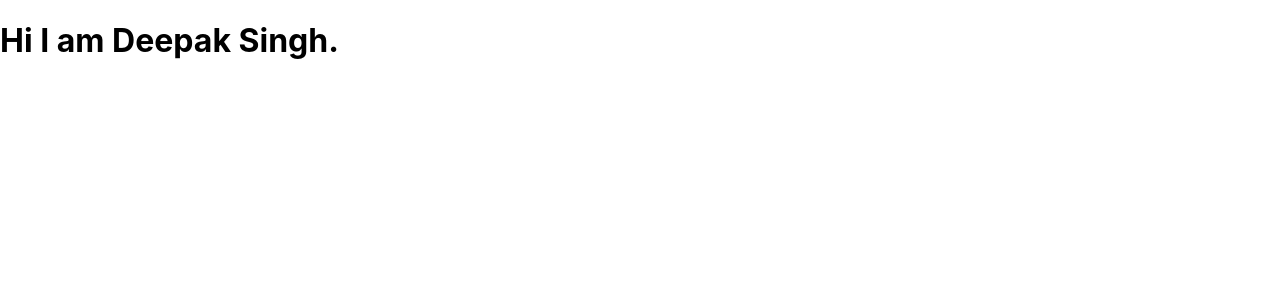
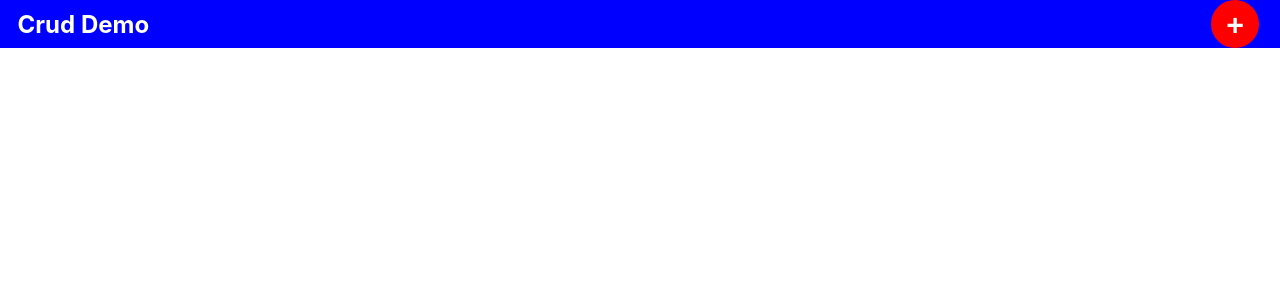
Before and after one commit to 01Deepak/reduxsagaapp, a React (Create React App) app: page / in a window 1280 px wide. Shown: the top 300 px of the page. Built offline with nearby package versions, Linux system fonts and the light colour scheme.

Commit message:
Navbar added

```diff
--- a/package.json
+++ b/package.json
@@ -9,6 +9,7 @@
     "react": "^17.0.2",
     "react-dom": "^17.0.2",
     "react-scripts": "5.0.0",
+    "styled-components": "^5.3.3",
     "web-vitals": "^2.1.4"
   },
   "scripts": {
--- a/src/App.js
+++ b/src/App.js
@@ -1,8 +1,31 @@
-import './App.css';
+import Navbar from './Components/Navbar';
 
 function App() {
   return (
-    <h1>Hi I am Deepak Singh.</h1>
+    <>
+      <Navbar />
+      <br /><br /><br /><br /><br /><br /><br /><br /><br /><br /><br /><br /><br /><br /><br /><br /><br /><br />
+      <br /><br /><br /><br /><br /><br /><br /><br /><br /><br /><br /><br /><br /><br /><br /><br /><br /><br />
+      <br /><br /><br /><br /><br /><br /><br /><br /><br /><br /><br /><br /><br /><br /><br /><br /><br /><br />
+      <br /><br /><br /><br /><br /><br /><br /><br /><br /><br /><br /><br /><br /><br /><br /><br /><br /><br /><br /><br /><br /><br /><br /><br /><br /><br /><br /><br /><br /><br /><br /><br /><br /><br /><br /><br />
+      <br /><br /><br /><br /><br /><br /><br /><br /><br /><br /><br /><br /><br /><br /><br /><br /><br /><br />
+      <br /><br /><br /><br /><br /><br /><br /><br /><br /><br /><br /><br /><br /><br /><br /><br /><br /><br />
+      <br /><br /><br /><br /><br /><br /><br /><br /><br /><br /><br /><br /><br /><br /><br /><br /><br /><br />
+      <br /><br /><br /><br /><br /><br /><br /><br /><br /><br /><br /><br /><br /><br /><br /><br /><br /><br />
+      <br /><br /><br /><br /><br /><br /><br /><br /><br /><br /><br /><br /><br /><br /><br /><br /><br /><br />
+      <br /><br /><br /><br /><br /><br /><br /><br /><br /><br /><br /><br /><br /><br /><br /><br /><br /><br />
+      <br /><br /><br /><br /><br /><br /><br /><br /><br /><br /><br /><br /><br /><br /><br /><br /><br /><br /><br /><br /><br /><br /><br /><br /><br /><br /><br /><br /><br /><br /><br /><br /><br /><br /><br /><br />
+      <br /><br /><br /><br /><br /><br /><br /><br /><br /><br /><br /><br /><br /><br /><br /><br /><br /><br />
+      <br /><br /><br /><br /><br /><br /><br /><br /><br /><br /><br /><br /><br /><br /><br /><br /><br /><br />
+      <br /><br /><br /><br /><br /><br /><br /><br /><br /><br /><br /><br /><br /><br /><br /><br /><br /><br />
+      <br /><br /><br /><br /><br /><br /><br /><br /><br /><br /><br /><br /><br /><br /><br /><br /><br /><br />
+      <br /><br /><br /><br /><br /><br /><br /><br /><br /><br /><br /><br /><br /><br /><br /><br /><br /><br />
+      <br /><br /><br /><br /><br /><br /><br /><br /><br /><br /><br /><br /><br /><br /><br /><br /><br /><br />
+      <br /><br /><br /><br /><br /><br /><br /><br /><br /><br /><br /><br /><br /><br /><br /><br /><br /><br /><br /><br /><br /><br /><br /><br /><br /><br /><br /><br /><br /><br /><br /><br /><br /><br /><br /><br />
+      <br /><br /><br /><br /><br /><br /><br /><br /><br /><br /><br /><br /><br /><br /><br /><br /><br /><br />
+      <br /><br /><br /><br /><br /><br /><br /><br /><br /><br /><br /><br /><br /><br /><br /><br /><br /><br />
+      <br /><br /><br /><br /><br /><br /><br /><br /><br /><br /><br /><br /><br /><br /><br /><br /><br /><br />
+    </>
   );
 }
 
--- /dev/null
+++ b/src/Components/Navbar.js
@@ -0,0 +1,26 @@
+import React from 'react';
+import '../Styles/navbar.css'
+
+const Navbar = () => {
+    return (
+        <div className='nav'>
+            <div className='left_nav'>
+                <ul>
+                    <li><a href='#'>Crud Demo</a></li>
+                    <li></li>
+
+                </ul>
+            </div>
+            <div className='right_nav'>
+                <ul>
+                    <li><button>+</button></li>
+                    <li></li>
+
+                </ul>
+            </div>
+        </div>
+
+    )
+}
+
+export default Navbar
--- /dev/null
+++ b/src/Styles/navbar.css
@@ -0,0 +1,50 @@
+.nav{
+    background-color: blue;
+    display: flex;
+    justify-content: space-between;
+    align-items: center;
+    height: 3rem;
+    font-size: 1.5rem;
+padding: 0 1rem;
+position: fixed;
+width: 100vw;
+
+}
+
+.nav ul{
+    display: flex;
+    justify-content: center;
+    align-items: center;
+    list-style: none;
+}
+
+.nav ul li{
+    padding: 0 0.1rem;
+}
+
+.nav ul li a:link{
+    text-decoration: none;
+    color: white;
+}
+
+.left_nav{
+    font-weight: 700;
+}
+
+.nav button{
+    width: 3rem;
+    height: 3rem;
+    font-size: 1.9rem;
+    font-weight: 900;
+    background: red;
+    color: white;
+    /* border: 1px solid red; */
+    border: none;
+    border-radius: 50%;
+    cursor: pointer;
+}
+
+.nav button:hover{
+    background: white;
+    color: red;
+}
--- a/src/index.css
+++ b/src/index.css
@@ -1,3 +1,8 @@
+*{
+  margin: 0;
+  padding: 0;
+  box-sizing: border-box;
+}
 body {
   margin: 0;
   font-family: -apple-system, BlinkMacSystemFont, 'Segoe UI', 'Roboto', 'Oxygen',
```
Also changed, not shown: 1 other file (tests, documents, lock files or other folders).
